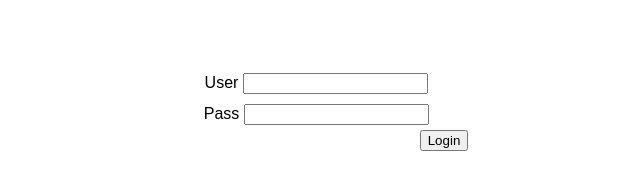
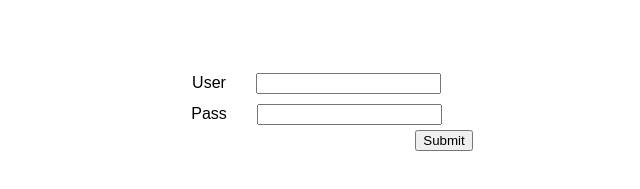
Before and after one commit to 2crazyflowers/Timesheet, a React (Create React App) app: page / in a window 1280 px wide. Shown: the part 181-370 px from the top of the page, without its empty margins (321-961 px from the left). Built offline with nearby package versions, Linux system fonts and the light colour scheme.

Commit message:
working with login

```diff
--- /dev/null
+++ b/src/components/Login/Login.js
@@ -0,0 +1,84 @@
+// Importing React since we are using React.
+import React, { Component } from "react";
+// Importing UI components and style from material-ui-next
+
+// Import LoginForm
+//import LoginForm from './LoginForm';
+// import axios from 'axios';
+//import {withRouter, Redirect} from 'react-router-dom'
+
+class Login extends Component {
+  state = {
+    username: "",
+    password: "",
+    credentials: [],
+    error: ""
+  };
+
+
+  // Keep track of what user enters for username so that input can be grabbed later
+  handleUsername = (event) => {
+    this.setState({username: event.target.value });
+  }
+
+  // Keep track of what user enters into password input field so that input can be grabbed later
+  handlePassword = (event) => {
+    this.setState({ password: event.target.value });
+  }
+
+
+  // When user enters credentials and clicks login button to log in.
+  handleSubmit = event => {
+    //const { history, setUser } = this.props;
+    event.preventDefault();
+    console.log("Authenticating user...");
+    console.log("this.state.username: ", this.state.username);
+    console.log("this.state.password: ", this.state.password);
+    // setUser("i am the user")
+    // axios.post('/Auth/login', { username: this.state.username, password: this.state.password})
+    //   .then((res) => {
+    //     console.log(res.data);
+    //     setUser(res.data.userId)
+    //     history.push('/home')
+
+    //   })
+    //   .catch(err => console.log('this is a login error: ', err))
+  };
+
+  render() {
+    // const { classes, history, setUser } = this.props;
+    return [
+      <div>
+        <form>
+          <label>
+          User
+          <input
+          type="text"
+          name="username"
+          className="Login"
+          value={this.props.username}
+          onChange={this.props.handleUsername}/>
+          </label>
+          <br></br>
+          <label>
+          Pass
+          <input
+          type="text"
+          name="pass"
+          className="Login"
+          onChange={this.props.handlePassword}
+          />
+          </label>
+          <br></br>
+          <input type="submit" value="Login" className="Button"
+          value={this.props.password}
+          onChange={this.props.handleSubmit}/>
+        </form>
+      </div>
+    ];
+  }
+}
+
+// Exporting the Login component
+// so that the App.js file can render the Login page.
+export default (Login);
--- /dev/null
+++ b/src/components/Login/LoginForm.js
@@ -0,0 +1,45 @@
+// Importing React since we are using React.
+import React from 'react';
+
+
+class LoginForm extends React.Component {
+  render() {
+    const { classes } = this.props;
+
+    return (
+      <div>
+        <form>
+          <label>
+          User
+          <input
+          type="text"
+          name="username"
+          className="Login"
+          value={this.props.username}
+          onChange={this.props.handleUsername}/>
+          </label>
+          <br></br>
+          <label>
+          Pass
+          <input
+          type="text"
+          name="pass"
+          className="Login"
+          onChange={this.props.handlePassword}
+          />
+          </label>
+          <br></br>
+          <input type="submit" value="Login" className="Button"
+          value={this.props.password}
+          onChange={this.props.handleSubmit}/>
+        </form>
+      </div>
+    );
+  }
+}
+
+// TextFields.propTypes = {
+//   classes: PropTypes.object.isRequired,
+// };
+
+export default (LoginForm);
--- /dev/null
+++ b/src/components/Login/index.js
@@ -0,0 +1 @@
+export { default } from './Login';
--- a/src/components/TimeEntry/TimeEntry.js
+++ b/src/components/TimeEntry/TimeEntry.js
@@ -9,7 +9,7 @@ import TableRow from '@material-ui/core/TableRow';
 import Checkbox from '@material-ui/core/Checkbox';
 import Button from '@material-ui/core/Button';
 import TextField from '@material-ui/core/TextField';
-import MenuItem from '@material-ui/core/MenuItem';
+// import MenuItem from '@material-ui/core/MenuItem';
 import { Input } from '@material-ui/core';
 
 const styles = theme => ({
--- a/src/pages/Home/Home.css
+++ b/src/pages/Home/Home.css
@@ -11,6 +11,7 @@
 
 input.Login {
     margin: 5px;
+    margin-left: 30px;
 }
 
 input.Button {
--- a/src/pages/Home/Home.js
+++ b/src/pages/Home/Home.js
@@ -1,34 +1,26 @@
 import React, { Component } from "react";
+import Login from "../../components/Login";
 import "./Home.css";
-
 
 class Home extends Component {
 
     state = {
-        user: "",
-        pass: ""
+        username: "",
+        password: "",
+        credentials: [],
+        error: ""
     };
 
+
     render() {
+
         return (
             <div className="Home">
                 <div>
                     <h1 className="Home-title">RS/Timesheet</h1>
                 </div>
                 <div>
-                    <form>
-                        <label>
-                        User
-                        <input type="text" name="user"  className="Login"/>
-                        </label>
-                        <br></br>
-                        <label>
-                        Pass
-                        <input type="text" name="pass"  className="Login"/>
-                        </label>
-                        <br></br>
-                        <input type="submit" value="Login" className="Button"/>
-                    </form>
+                    <Login></Login>
                 </div>
             </div>
         );
```
